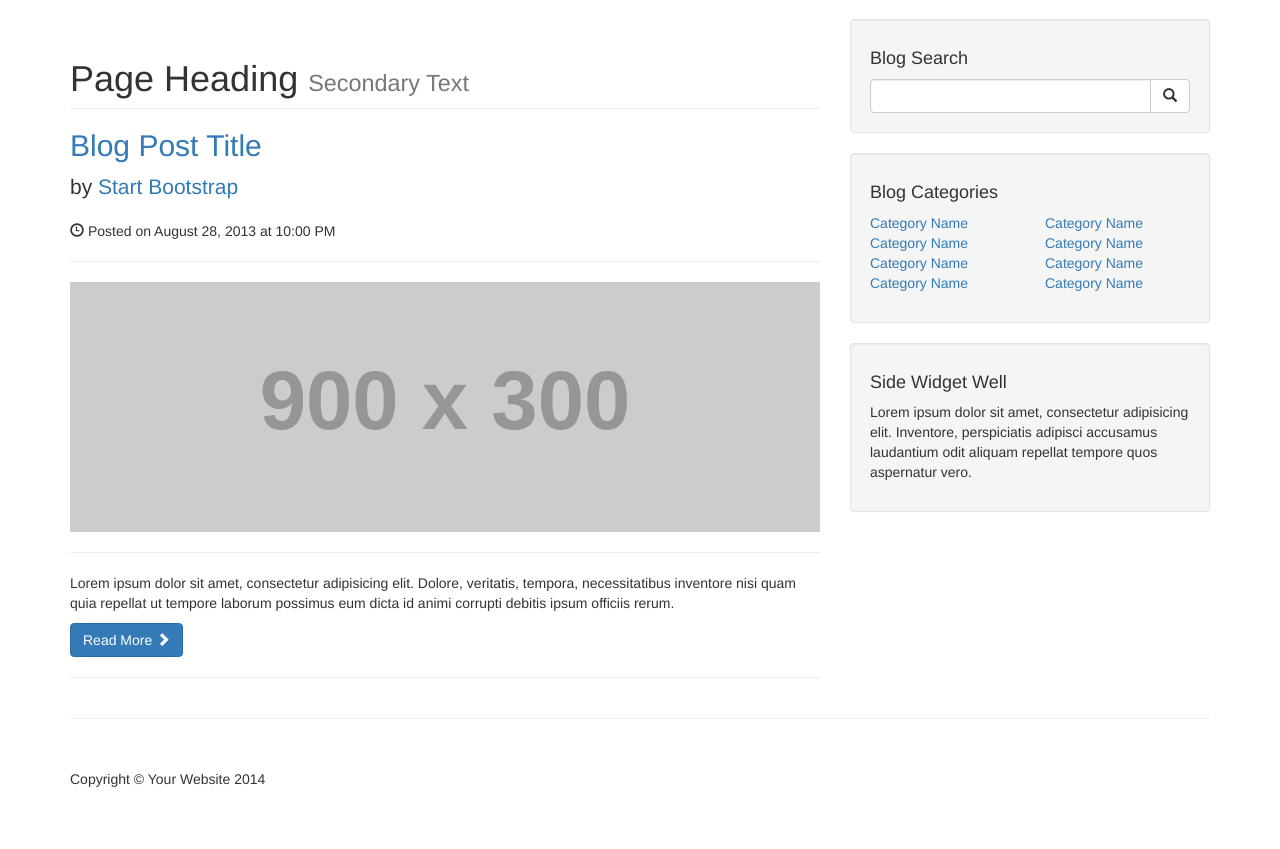
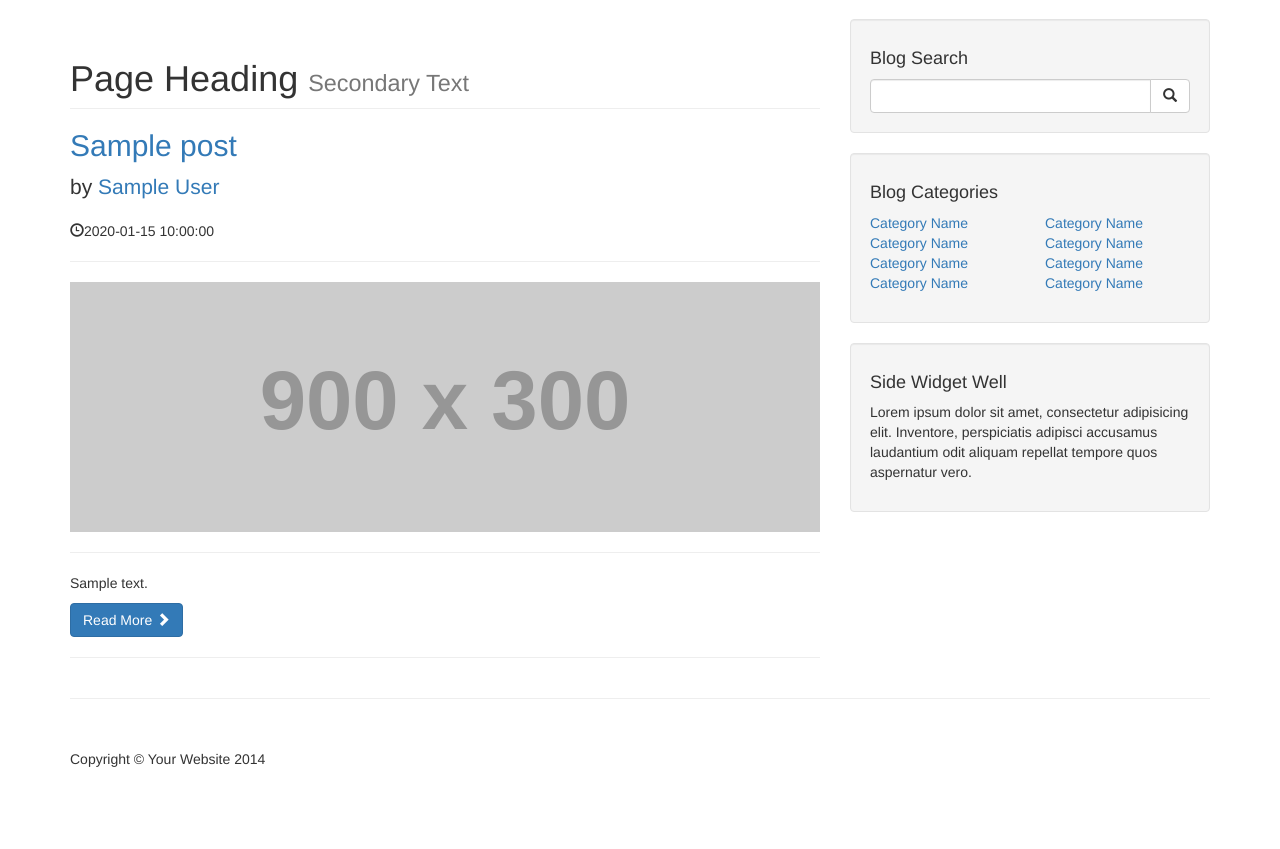
Before and after one commit to ShouShouRen/_PHP, a PHP site: page / in a window 1280 px wide. Shown: the part 51-900 px from the top of the page. After the commit the page ends 818 px from the top, so only its background shows below. Run offline with PHP 8.4, Linux system fonts and the light colour scheme; tables that the repository leaves empty or names only in its code hold one stand-in row (values such as "Sample post"); grey boxes labelled with a size stand in for pictures from a placeholder-image service; some libraries are stand-ins or nearby versions.

Commit message:
20230312

```diff
--- a/cms/index.php
+++ b/cms/index.php
@@ -16,6 +16,18 @@ include("./includes/navigation.php");
         <!-- Blog Entries Column -->
         <div class="col-md-8">
 
+            <?php
+                $query = "SELECT * FROM posts";
+                $select_all_posts_query = mysqli_query($connection,$query);
+                while($row = mysqli_fetch_assoc($select_all_posts_query)){
+                    $post_title = $row['post_title'];
+                    $post_author = $row['post_author'];
+                    $post_date = $row['post_date'];
+                    $post_image = $row['post_image'];
+                    $post_content = $row['post_content'];
+?>
+
+
             <h1 class="page-header">
                 Page Heading
                 <small>Secondary Text</small>
@@ -23,22 +35,20 @@ include("./includes/navigation.php");
 
             <!-- First Blog Post -->
             <h2>
-                <a href="#">Blog Post Title</a>
+                <a href="#"><?= $post_title ?></a>
             </h2>
             <p class="lead">
-                by <a href="index.php">Start Bootstrap</a>
+                by <a href="index.php"><?= $post_author ?></a>
             </p>
-            <p><span class="glyphicon glyphicon-time"></span> Posted on August 28, 2013 at 10:00 PM</p>
+            <p><span class="glyphicon glyphicon-time"></span><?= $post_date ?></p>
             <hr>
             <img class="img-responsive" src="http://placehold.it/900x300" alt="">
             <hr>
-            <p>Lorem ipsum dolor sit amet, consectetur adipisicing elit. Dolore, veritatis, tempora, necessitatibus
-                inventore nisi quam quia repellat ut tempore laborum possimus eum dicta id animi corrupti debitis ipsum
-                officiis rerum.</p>
+            <p><?= $post_content ?></p>
             <a class="btn btn-primary" href="#">Read More <span class="glyphicon glyphicon-chevron-right"></span></a>
 
             <hr>
-
+            <?php } ?>
 
         </div>
 
```
